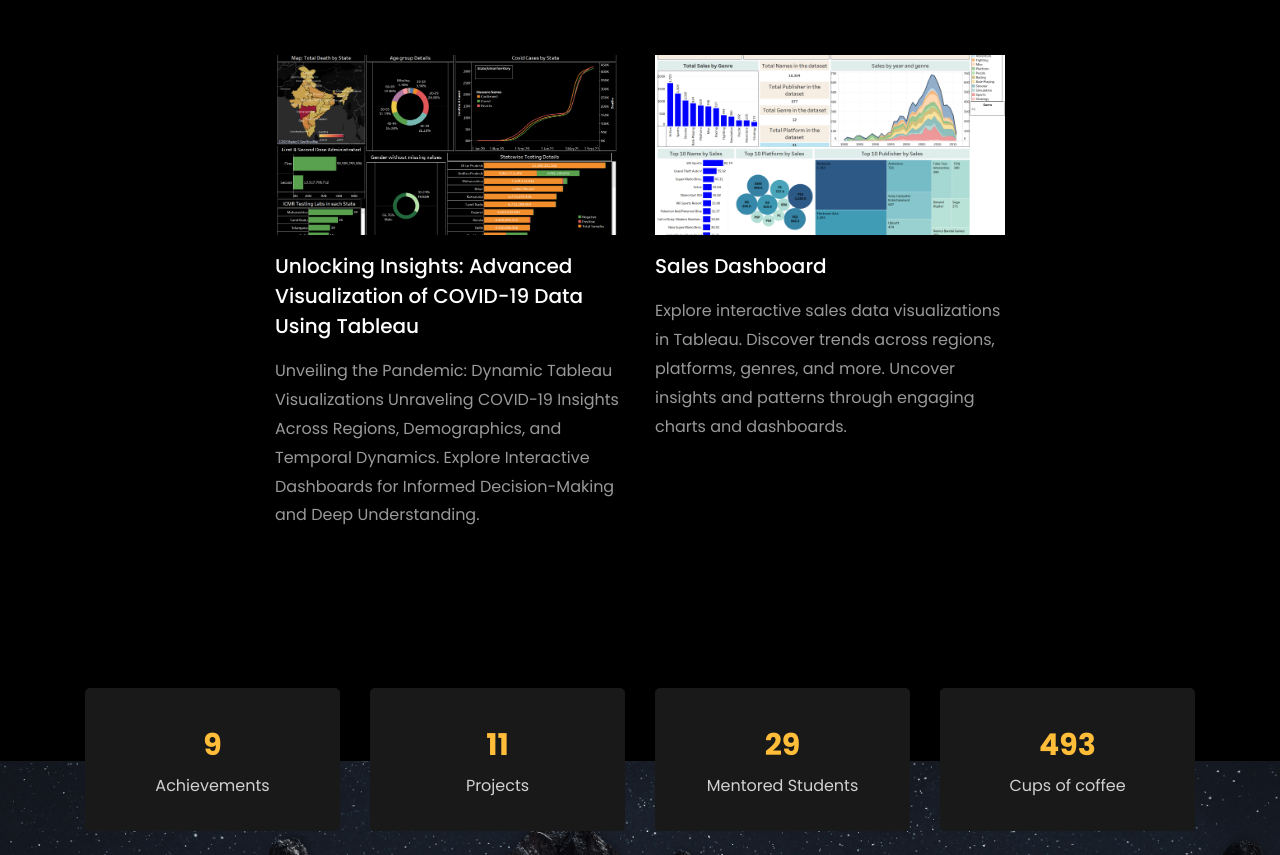
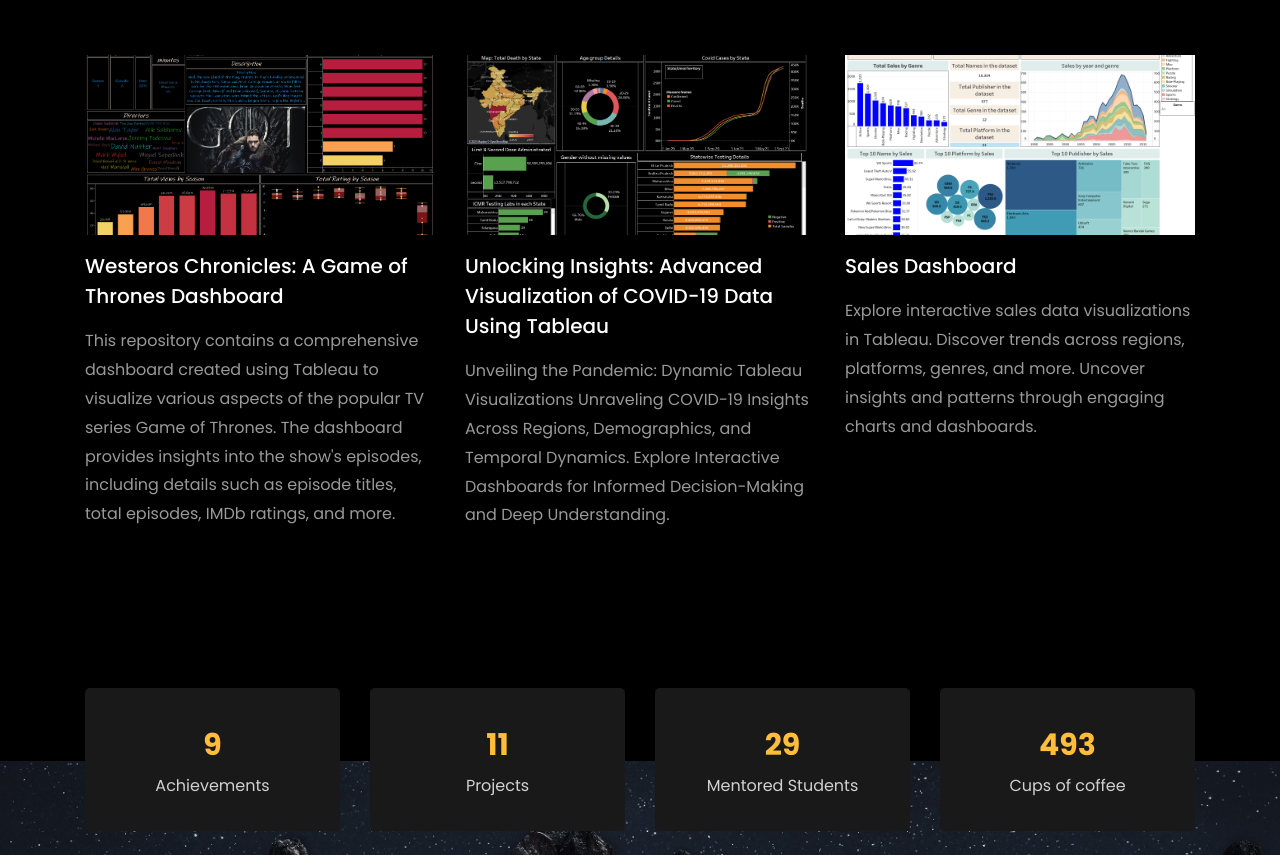
Before and after one commit to mhskhn3/Hasan, a plain HTML site: page index.html in a window 1280 px wide. Shown: the part 4697-5552 px from the top of the page. Drawn offline with Linux system fonts and the light colour scheme; files whose address does not match are found by name.

Commit message:
initial commit

```diff
--- a/index.html
+++ b/index.html
@@ -478,6 +478,19 @@
 		<div class="row d-flex justify-content-center">
 			<div class="col-md-4 d-flex ftco-animate">
 				<div class="blog-entry justify-content-end">
+				<a href="https://github.com/mhskhn3/GOT-DASHBOARD/blob/main/Dashboard%201.png" class="block-20 zoom-effect" style="background-image: url('images/proj_6.png');">
+				</a>
+				<div class="text mt-3 float-right d-block">
+
+				  <h3 class="heading"><a href="https://github.com/mhskhn3/GOT-DASHBOARD/blob/main/Dashboard%201.png">Westeros Chronicles: A Game of Thrones Dashboard</a></h3>
+				  <p>This repository contains a comprehensive dashboard created using Tableau to visualize various aspects
+					of the popular TV series Game of Thrones. The dashboard provides insights into the show's episodes, including details
+					such as episode titles, total episodes, IMDb ratings, and more.</p>
+				</div>
+			  </div>
+			</div>
+			<div class="col-md-4 d-flex ftco-animate">
+				<div class="blog-entry justify-content-end">
 				<a href="https://github.com/mhskhn3/COVID-19-DASHBOARD/blob/main/Dashboard%201.png" class="block-20 zoom-effect" style="background-image: url('images/proj_4.png');">
 				</a>
 				<div class="text mt-3 float-right d-block">
```
Also changed, not shown: images/proj_6.png (added).
